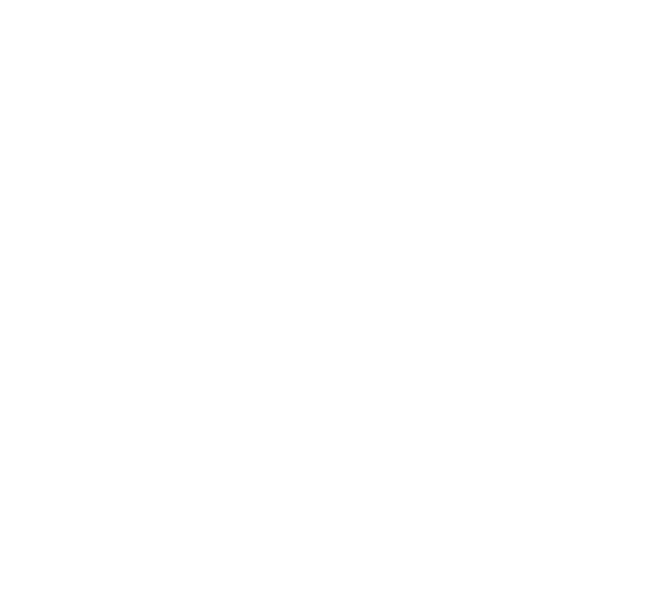
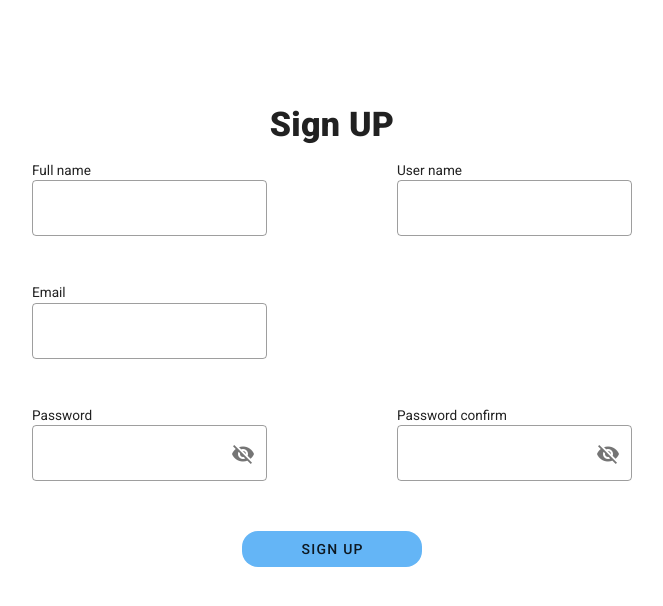
Before and after one commit to trantiendathcmnre/Traning-VueJS, a Vue app: page /sign-up in a window 1280 px wide. Shown: the top 606 px of the page, without its empty margins (308-971 px from the left). Built offline with nearby package versions, Linux system fonts and the light colour scheme.

Commit message:
FT-6A fix demo comment

```diff
--- a/src/App.vue
+++ b/src/App.vue
@@ -23,7 +23,6 @@
 <style lang="scss">
 #app {
   display: flex;
-  align-items: center;
   justify-content: center;
   height: 100vh;
 }
--- a/src/components/SignUp/index.css
+++ /dev/null
@@ -1,14 +0,0 @@
-.container{
-    width: 600px;
-}
-
-.titleInput {
-    font-size: 0.85rem;
-  }
-.submit {
-    border: 1px solid black;
-    width: 245px;
-  }
-.v-alert{
-  align-self: center;
-}
--- a/src/components/SignUp/index.js
+++ b/src/views/SignUp/index.js
@@ -5,7 +5,7 @@
         isShowPass: false,
         isShowConfirm: false,
         valid: true,
-        value: false,
+        isValue: false,
         fullName: '',
         email: '',
         password: '',
@@ -53,9 +53,9 @@
             };
 
             this.signUpAction(user)
-                .then(() => this.$router.push('/book-manager'))
+                .then(() => this.$router.push('/sign-in'))
                 .catch(error => {
-                    this.value = true;
+                    this.isValue = true;
                     this.message = error.message;
                 });
         },
--- /dev/null
+++ b/src/views/SignUp/index.scss
@@ -0,0 +1,18 @@
+.btn-group {
+    width: 600px;
+    .v-form {
+      .titleInput{
+        font: {
+          size: 0.85rem;
+        }
+      }
+    }
+    .v-alert{
+      align-self: center;
+    }
+}
+@media (min-width: 960px){
+  .container {
+    max-width: 100%;
+}
+}
--- a/src/components/SignUp/index.vue
+++ b/src/views/SignUp/index.vue
@@ -1,14 +1,17 @@
 <template>
-  <v-app>
-    <div class="container d-flex flex-column mx-auto my-16 pt-10">
-      <div class="font-weight-black text-center text-h4">
-        Sign UP
-      </div>
-      <v-form
-        ref="form"
-        v-model="valid"
-        class="d-flex flex-column"
-      >
+  <v-container class="d-flex flex-column pa-0">
+    <v-alert
+      :value="isValue"
+      type="error"
+      outlined
+      width="250px"
+      class="text-center align-self-end"
+    >
+      {{ message }}
+    </v-alert>
+    <div class="btn-group d-flex flex-column mx-auto my-16 pt-10">
+      <div class="font-weight-black text-center text-h4">Sign UP</div>
+      <v-form ref="form" v-model="valid" class="d-flex flex-column">
         <div class="d-flex justify-space-between my-2">
           <div class="d-flex flex-row flex-column justify-space-between">
             <div class="d-flex flex-column my-2">
@@ -65,14 +68,7 @@
             </div>
           </div>
         </div>
-        <v-alert
-          :value="value"
-          type="error"
-          outlined
-          width="250px"
-        >
-          {{ message }}
-        </v-alert>
+
         <v-btn
           class="submit blue lighten-2 rounded-xl mx-auto my-1 text-center"
           width="180px"
@@ -83,9 +79,9 @@
         </v-btn>
       </v-form>
     </div>
-  </v-app>
+  </v-container>
 </template>
 
 <script src="./index"></script>
 
-<style src="./index.css"></style>
+<style lang="scss" src="./index.scss"></style>
```
Also changed, not shown: src/router/index.js (+5 -5 lines), src/views/SignInPage/index.css (renamed from src/components/SignInPage/index.css), src/views/SignInPage/index.js (renamed from src/components/SignInPage/index.js), src/views/SignInPage/index.vue (renamed from src/components/SignInPage/index.vue).
